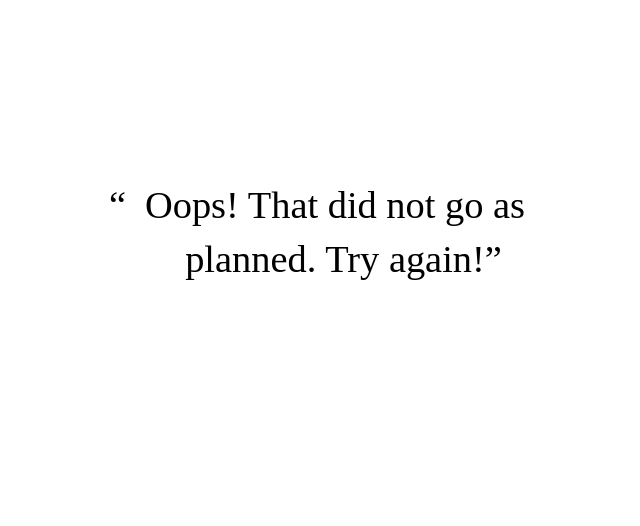
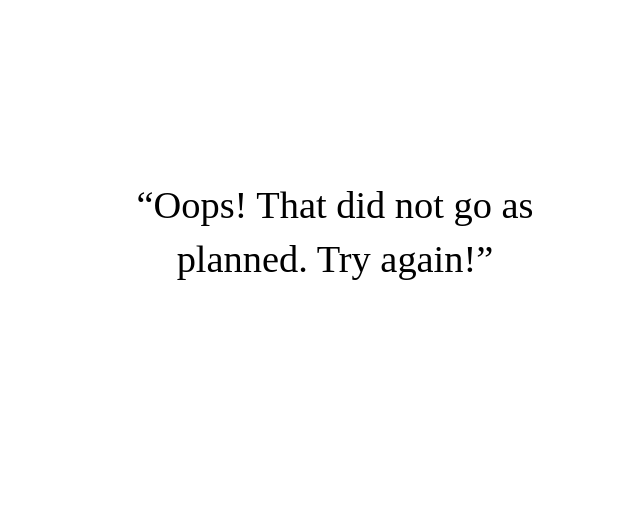
Before and after one commit to padamshrestha/thoughts, a Flask app: page / in a window 1280 px wide. Shown: the top 526 px of the page, without its empty margins (305-945 px from the left). Run offline with Flask 2, Linux system fonts and the light colour scheme; data that the repository does not hold is empty.

Commit message:
Fixing the opening quotation issue

```diff
--- a/thoughts/static/css/main.css
+++ b/thoughts/static/css/main.css
@@ -26,7 +26,7 @@ blockquote {
 	-moz-osx-fon-smoothing: grayscale;
 }
 
-blockquote p:first-of-type:before {
+/* blockquote p:first-of-type:before {
 	content: '\201c';
 	position: absolute;
 	left: -.5em;
@@ -35,7 +35,7 @@ blockquote p:first-of-type:before {
 blockquote p:last-of-type:after {
 	content: '\201d';
 	position: absolute;
-}
+} */
 
 blockquote footer {
 	position: relative;
--- a/thoughts/templates/quotes.html
+++ b/thoughts/templates/quotes.html
@@ -1,6 +1,6 @@
 {% extends "layout.html" %}
 {% block content %}
 	<blockquote>
-		<p>{{ tweet }}</p>
+		<p><span>&ldquo;</span>{{ tweet }}<span>&rdquo;</span></p>
 	</blockquote>
 {% endblock %}
```
